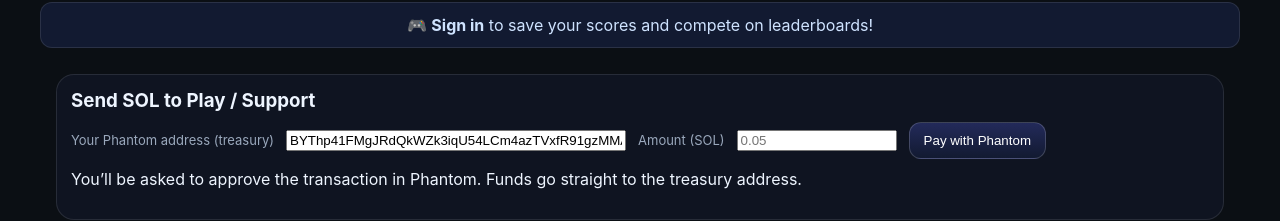
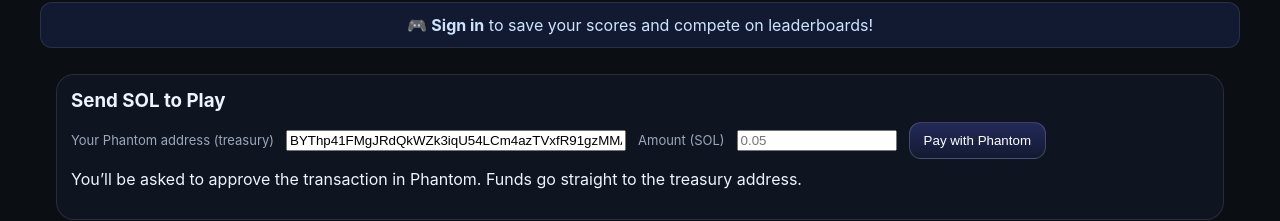
Before and after one commit to RikkiBadr/arcade, a plain HTML site: page index.html in a window 1280 px wide. Shown: the part 447-668 px from the top of the page. Drawn offline with Linux system fonts and the light colour scheme; a script that the page names is missing.

Commit message:
Update index.html

```diff
--- a/index.html
+++ b/index.html
@@ -135,7 +135,7 @@
 <div class="wrap">
   <!-- PAY WITH PHANTOM -->
 <section class="panel" id="pay">
-  <h3 style="margin:0 0 10px">Send SOL to Play / Support</h3>
+  <h3 style="margin:0 0 10px">Send SOL to Play </h3>
   <div class="controls" style="gap:12px">
     <label>Your Phantom address (treasury)</label>
     <input id="treasuryAddress" value="BYThp41FMgJRdQkWZk3iqU54LCm4azTVxfR91gzMMArt" style="min-width:340px"/>
```
